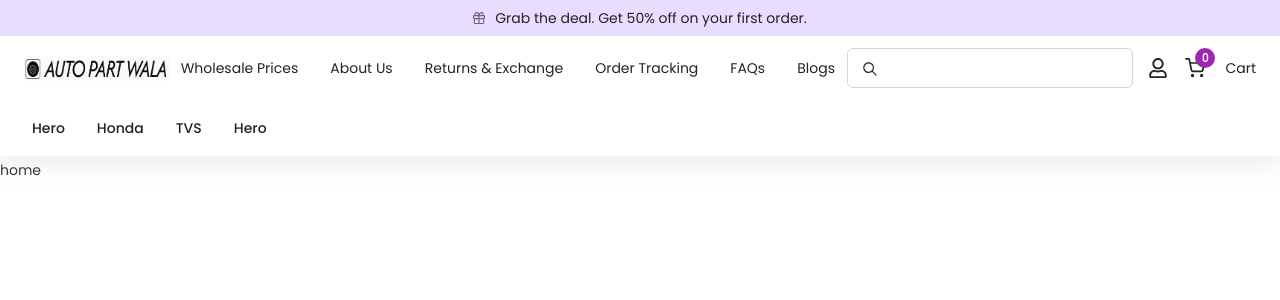
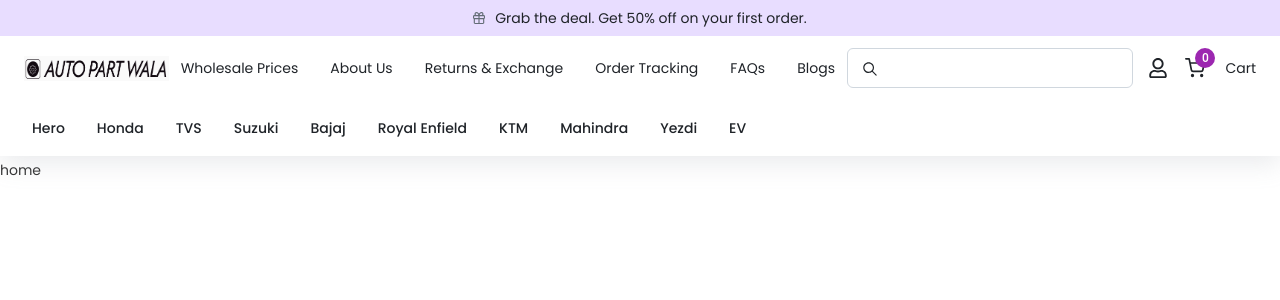
Before and after one commit to sunnycharkhwal/AutoPartWala, a React (Vite) app: page / in a window 1280 px wide. Shown: the top 300 px of the page. Built offline with nearby package versions, Linux system fonts and the light colour scheme.

Commit message:
nav all data add

```diff
--- a/src/assets/Data.js
+++ b/src/assets/Data.js
@@ -293,14 +293,38 @@
   {
     activeClass: '',
     titleLink: '/login',
-    title: 'hero',
+    title: 'Suzuki',
     subMenu: [
       {
         background: '',
         subMenuTitle: 'bike',
         Item: [
           {
-            itemName: 'Xtreme',
+            itemName: 'Suzuki Hayate',
+            itemLink: '/login',
+          },
+          {
+            itemName: 'Suzuki GS 150R',
+            itemLink: '/login',
+          },
+          {
+            itemName: 'Suzuki Gixxer SF',
+            itemLink: '/login',
+          },
+          {
+            itemName: 'Suzuki Gixxer SF 250',
+            itemLink: '/login',
+          },
+          {
+            itemName: 'Suzuki Gixxer',
+            itemLink: '/login',
+          },
+          {
+            itemName: 'Suzuki Gixxer 250',
+            itemLink: '/login',
+          },
+          {
+            itemName: 'Suzuki V-Strom SX',
             itemLink: '/login',
           },
         ],
@@ -310,11 +334,313 @@
         subMenuTitle: 'Scooter',
         Item: [
           {
-            itemName: 'Hero',
+            itemName: 'Suzuki Access 125',
+            itemLink: '/login',
+          },
+          {
+            itemName: 'Suzuki Burgman Street 125',
+            itemLink: '/login',
+          },
+          {
+            itemName: 'Suzuki Avenis 125',
             itemLink: '/login',
           },
         ],
       },
     ],
   },
+  {
+    activeClass: '',
+    titleLink: '/login',
+    title: 'Bajaj',
+    subMenu: [
+      {
+        background: '',
+        subMenuTitle: 'bike',
+        Item: [
+          {
+            itemName: 'Bajaj Pulsar 125',
+            itemLink: '/login',
+          },
+          {
+            itemName: 'Bajaj Pulsar 150',
+            itemLink: '/login',
+          },
+          {
+            itemName: 'Bajaj Pulsar 180',
+            itemLink: '/login',
+          },
+          {
+            itemName: 'Bajaj Pulsar 220F',
+            itemLink: '/login',
+          },
+          {
+            itemName: 'Bajaj Pulsar RS 200',
+            itemLink: '/login',
+          },
+          {
+            itemName: 'Bajaj Pulsar NS 200',
+            itemLink: '/login',
+          },
+          {
+            itemName: 'Bajaj Pulsar NS 160',
+            itemLink: '/login',
+          },
+          {
+            itemName: 'Bajaj Pulsar NS 125',
+            itemLink: '/login',
+          },
+          {
+            itemName: 'Bajaj Pulsar N150',
+            itemLink: '/login',
+          },
+          {
+            itemName: 'Bajaj Pulsar N160',
+            itemLink: '/login',
+          },
+          {
+            itemName: 'Bajaj Pulsar N250',
+            itemLink: '/login',
+          },
+          {
+            itemName: 'Bajaj Pulsar F250',
+            itemLink: '/login',
+          },
+          {
+            itemName: 'Bajaj Pulsar P150',
+            itemLink: '/login',
+          },
+          {
+            itemName: 'Bajaj Pulsar NS400Z',
+            itemLink: '/login',
+          },
+          {
+            itemName: 'Bajaj Platina 100',
+            itemLink: '/login',
+          },
+          {
+            itemName: 'Bajaj Platina 110',
+            itemLink: '/login',
+          },
+          {
+            itemName: 'Bajaj Platina 125',
+            itemLink: '/login',
+          },
+          {
+            itemName: 'Bajaj CT 100',
+            itemLink: '/login',
+          },
+          {
+            itemName: 'Bajaj CT 110',
+            itemLink: '/login',
+          },
+          {
+            itemName: 'Bajaj CT 125X',
+            itemLink: '/login',
+          },
+          {
+            itemName: 'Bajaj Avenger Street 160',
+            itemLink: '/login',
+          },
+          {
+            itemName: 'Bajaj Avenger Cruise 220',
+            itemLink: '/login',
+          },
+          {
+            itemName: 'Bajaj Avenger Street 220',
+            itemLink: '/login',
+          },
+          {
+            itemName: 'Bajaj Dominar 400',
+            itemLink: '/login',
+          },
+          {
+            itemName: 'Bajaj Dominar 250',
+            itemLink: '/login',
+          },
+        ],
+      },
+    ],
+  },
+  {
+    activeClass: '',
+    titleLink: '/login',
+    title: 'Royal Enfield',
+    subMenu: [
+      {
+        background: '',
+        subMenuTitle: 'bike',
+        Item: [
+          {
+            itemName: 'Royal Enfield Hunter 350',
+            itemLink: '/login',
+          },
+          {
+            itemName: 'Royal Enfield Classic 350',
+            itemLink: '/login',
+          },
+          {
+            itemName: 'Royal Enfield Bullet 350',
+            itemLink: '/login',
+          },
+          {
+            itemName: 'Royal Enfield Meteor 350',
+            itemLink: '/login',
+          },
+          {
+            itemName: 'Royal Enfield Thunderbird 350',
+            itemLink: '/login',
+          },
+          {
+            itemName: 'Royal Enfield Electra 350',
+            itemLink: '/login',
+          },
+          {
+            itemName: 'Royal Enfield Standard 350',
+            itemLink: '/login',
+          },
+          {
+            itemName: 'Royal Enfield Himalayan',
+            itemLink: '/login',
+          },
+          {
+            itemName: 'Royal Enfield Scram 411',
+            itemLink: '/login',
+          },
+          {
+            itemName: 'Royal Enfield Interceptor 650',
+            itemLink: '/login',
+          },
+          {
+            itemName: 'Royal Enfield Continental GT 650',
+            itemLink: '/login',
+          },
+          {
+            itemName: 'Royal Enfield Shotgun 650',
+            itemLink: '/login',
+          },
+          {
+            itemName: 'Royal Enfield Super Meteor 650',
+            itemLink: '/login',
+          },
+          {
+            itemName: 'Royal Enfield Himalayan 450',
+            itemLink: '/login',
+          },
+        ],
+      },
+    ],
+  },
+  {
+    activeClass: '',
+    titleLink: '/login',
+    title: 'KTM',
+    subMenu: [
+      {
+        background: '',
+        subMenuTitle: 'bike',
+        Item: [
+          {
+            itemName: 'KTM 125 Duke',
+            itemLink: '/login',
+          },
+          {
+            itemName: 'KTM 200 Duke',
+            itemLink: '/login',
+          },
+          {
+            itemName: 'KTM 250 Duke',
+            itemLink: '/login',
+          },
+          {
+            itemName: 'KTM 390 Duke',
+            itemLink: '/login',
+          },
+          {
+            itemName: 'KTM 250 Adventure',
+            itemLink: '/login',
+          },
+          {
+            itemName: 'KTM 390 Adventure',
+            itemLink: '/login',
+          },
+          {
+            itemName: 'KTM 390 Adventure X',
+            itemLink: '/login',
+          },
+          {
+            itemName: 'KTM RC 125',
+            itemLink: '/login',
+          },
+          {
+            itemName: 'KTM RC 200',
+            itemLink: '/login',
+          },
+          {
+            itemName: 'KTM RC 390',
+            itemLink: '/login',
+          },
+        ],
+      },
+    ],
+  },
+  {
+    activeClass: '',
+    titleLink: '/login',
+    title: 'Mahindra',
+    subMenu: [
+      {
+        background: '',
+        subMenuTitle: 'bike',
+        Item: [
+          {
+            itemName: 'Mahindra Centuro',
+            itemLink: '/login',
+          },
+          {
+            itemName: 'Mahindra Gusto 110',
+            itemLink: '/login',
+          },
+          {
+            itemName: 'Mahindra Gusto 125',
+            itemLink: '/login',
+          },
+          {
+            itemName: 'Mahindra Mojo',
+            itemLink: '/login',
+          },
+        ],
+      },
+    ],
+  },
+  {
+    activeClass: '',
+    titleLink: '/login',
+    title: 'Yezdi',
+    subMenu: [
+      {
+        background: '',
+        subMenuTitle: 'bike',
+        Item: [
+          {
+            itemName: 'Yezdi Roadster',
+            itemLink: '/login',
+          },
+          {
+            itemName: 'Yezdi Scrambler',
+            itemLink: '/login',
+          },
+          {
+            itemName: 'Yezdi Adventure',
+            itemLink: '/login',
+          },
+        ],
+      },
+    ],
+  },
+  {
+    activeClass: 'normal',
+    titleLink: '/login',
+    title: 'EV',
+  },
 ];
--- a/src/scss/index.scss
+++ b/src/scss/index.scss
@@ -130,7 +130,7 @@
 
     .BottomNav_DropdownDivInner {
       padding: 16px;
-      width: 200px;
+      width: 250px;
       overflow: scroll;
       max-height: 17rem;
       min-height: auto;
```
